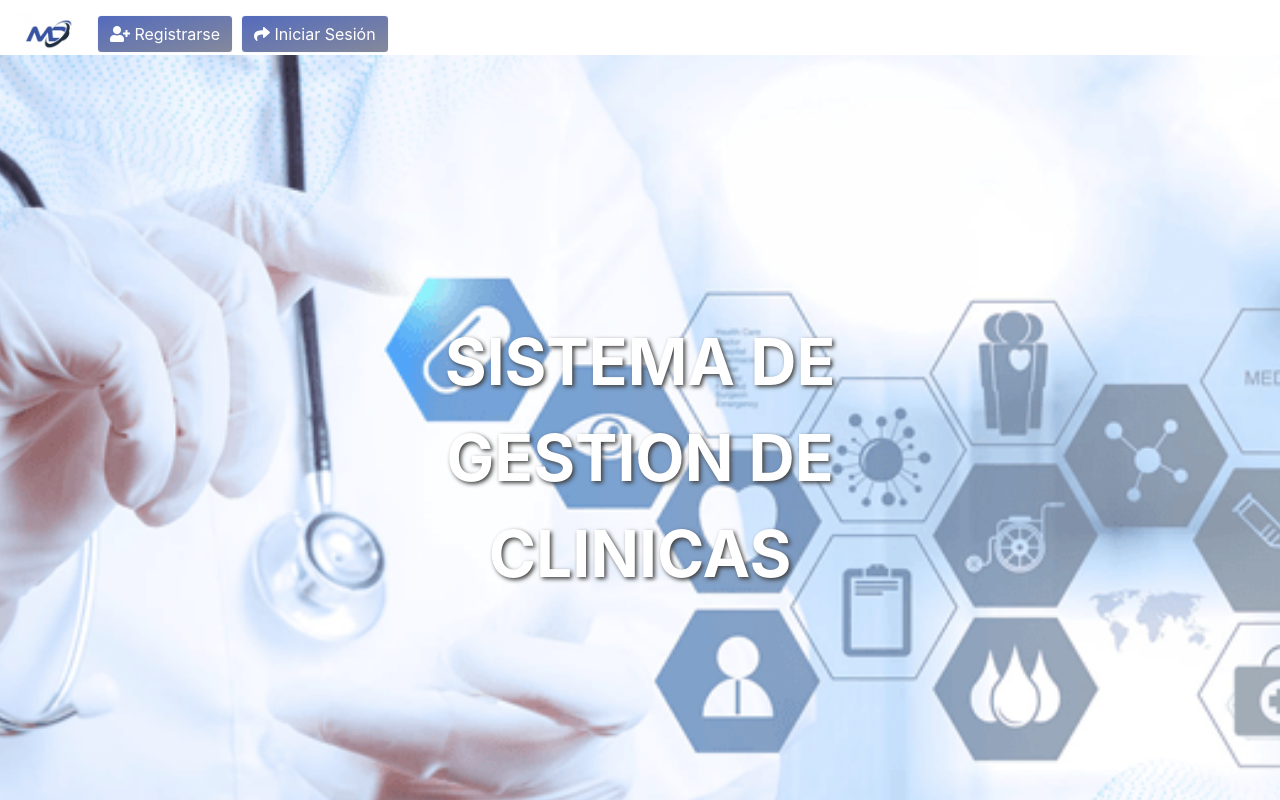
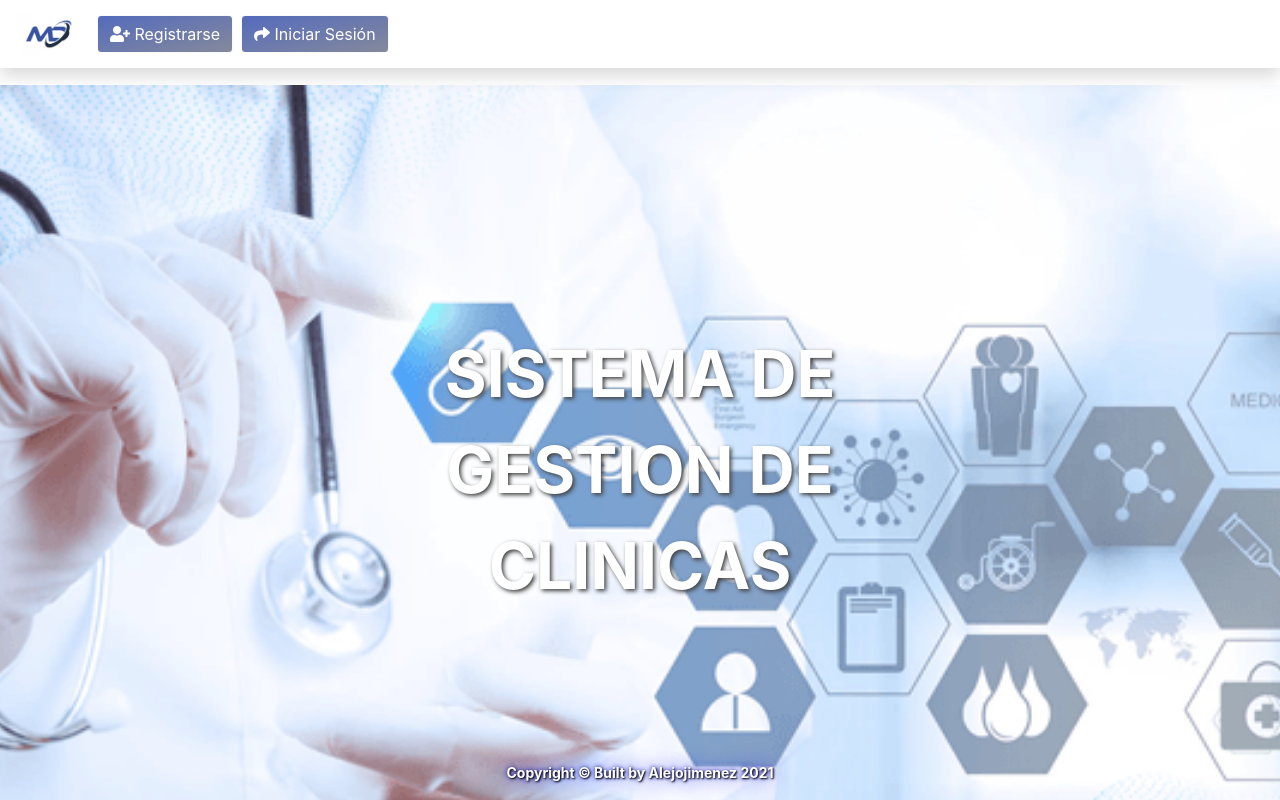
Before and after one commit to alejojimenez/front-end-medi-dynamo, a React (Create React App) app in the folder medi-dynamo/: page /home in a window 1280 px wide. Shown: the top 800 px of the page. Built offline with nearby package versions, Linux system fonts and the light colour scheme.

Commit message:
Upload refact-style components

```diff
--- a/medi-dynamo/src/component/EditPatient.jsx
+++ b/medi-dynamo/src/component/EditPatient.jsx
@@ -21,7 +21,7 @@ export const EditPatient = (props) => {
 
 	return (
 		<div className="container">
-			<h2 className="color-text-general text-center mt-5"><strong>Editar Paciente</strong></h2>
+			<h2 className="color-text-general text-center mt-5"><strong>Editar Datos de Paciente</strong></h2>
 			<div className="shadow p-4 mb-5 bg-size-form-addPatient rounded">
 				<form>
 					<Row>
@@ -163,7 +163,7 @@ export const EditPatient = (props) => {
 				</form>
 			</div>
 			<p className="text-right my-3">
-				<Link className={`btn ${disabledButton ? "btn-secondary" : "btn-light"} form-control shadow-sm`}
+				<Link className={`btn ${disabledButton ? "btn-secondary" : "btn-light"} shadow-sm`}
 					disabled={disabledButton}
 					onClick={() => {
 						actions.editPatient(
--- a/medi-dynamo/src/component/Footer.jsx
+++ b/medi-dynamo/src/component/Footer.jsx
@@ -5,7 +5,7 @@ import '../style/App.css';
 function Footer() {
     return (
         <>
-            <footer className="py-2" bg="light">
+            <footer className="footer fixed-bottom mt-auto py-3" bg="light">
                 <Container className="text-center color-text-general">
                     <small><strong>Copyright &copy; Built by Alejojimenez 2021</strong></small>
                 </Container>
--- a/medi-dynamo/src/component/NavBar.jsx
+++ b/medi-dynamo/src/component/NavBar.jsx
@@ -21,7 +21,7 @@ const NavBar = () => {
 
     return (
         <>
-            <Navbar className="fixed-top" expand="lg">
+            <Navbar className="shadow fixed-top" expand="lg">
                 <Navbar.Brand href="#home">
                     <Link to="/home">
                         <img src={Logo} height="42" alt="logo" />
--- a/medi-dynamo/src/style/App.css
+++ b/medi-dynamo/src/style/App.css
@@ -10,7 +10,9 @@
 }
 
 .color-text-general {
-  color: #546BBD;
+  /* color: #546BBD; */
+  color: white;
+  text-shadow: 1px 1px 2px black, 0 0 25px blue, 0 0 5px darkblue;
 }
 
 .btn-light {
--- a/medi-dynamo/src/style/Home.css
+++ b/medi-dynamo/src/style/Home.css
@@ -1,13 +1,13 @@
 .style-container-home {
     padding: 0%;
-    margin: 0%;
+    margin-top: 15px;
     /* padding-right: 0px;
     padding-left: 0px;
     margin-bottom: 0px; */
 }
 
 .style-img-home {
-    height: 860px;
+    height: 840px;
     Opacity: 90%;
 }
 
@@ -57,7 +57,7 @@
         background-position: center center;
         background-repeat: no-repeat;
         background-size: cover;
-        margin-top: 55px;
+        margin-top: 70px;
         Opacity: 90%;
     }
 
--- a/medi-dynamo/src/view/Home.jsx
+++ b/medi-dynamo/src/view/Home.jsx
@@ -2,6 +2,7 @@ import React from 'react';
 import { Container, Row, Col } from 'react-bootstrap';
 import "../style/Home.css";
 import NavBar from '../component/NavBar';
+// import Footer from '../component/Footer';
 
 
 const Home = () => {
@@ -18,6 +19,7 @@ const Home = () => {
                     </Col>
                 </Row>
             </Container>
+            {/* <Footer /> */}
         </>
     )
 }
--- a/medi-dynamo/src/view/PatientsCard.jsx
+++ b/medi-dynamo/src/view/PatientsCard.jsx
@@ -11,8 +11,12 @@ export const PatientsCard = (props) => {
 
 	return (
 		<>
+		<div className="card shadow p-4 mb-1 rounded">
+			{/* <div className="card-header">
+				<h2 className="color-text-general text-center mt-5"><strong>Listado de Pacientes</strong></h2>
+			</div> */}
 			<div className="container">
-			<ul className="w-100">
+				<ul className="list-group list-group-flush">
 					<li className="list-group-item">
 						<div className="row">
 							<Col md = {3}>
@@ -91,6 +95,7 @@ export const PatientsCard = (props) => {
 					</li>
 				</ul>
 			</div>
+		</div>
 		</>
 	);
 };
```
Lines whose indentation alone changed are shown as unchanged.
